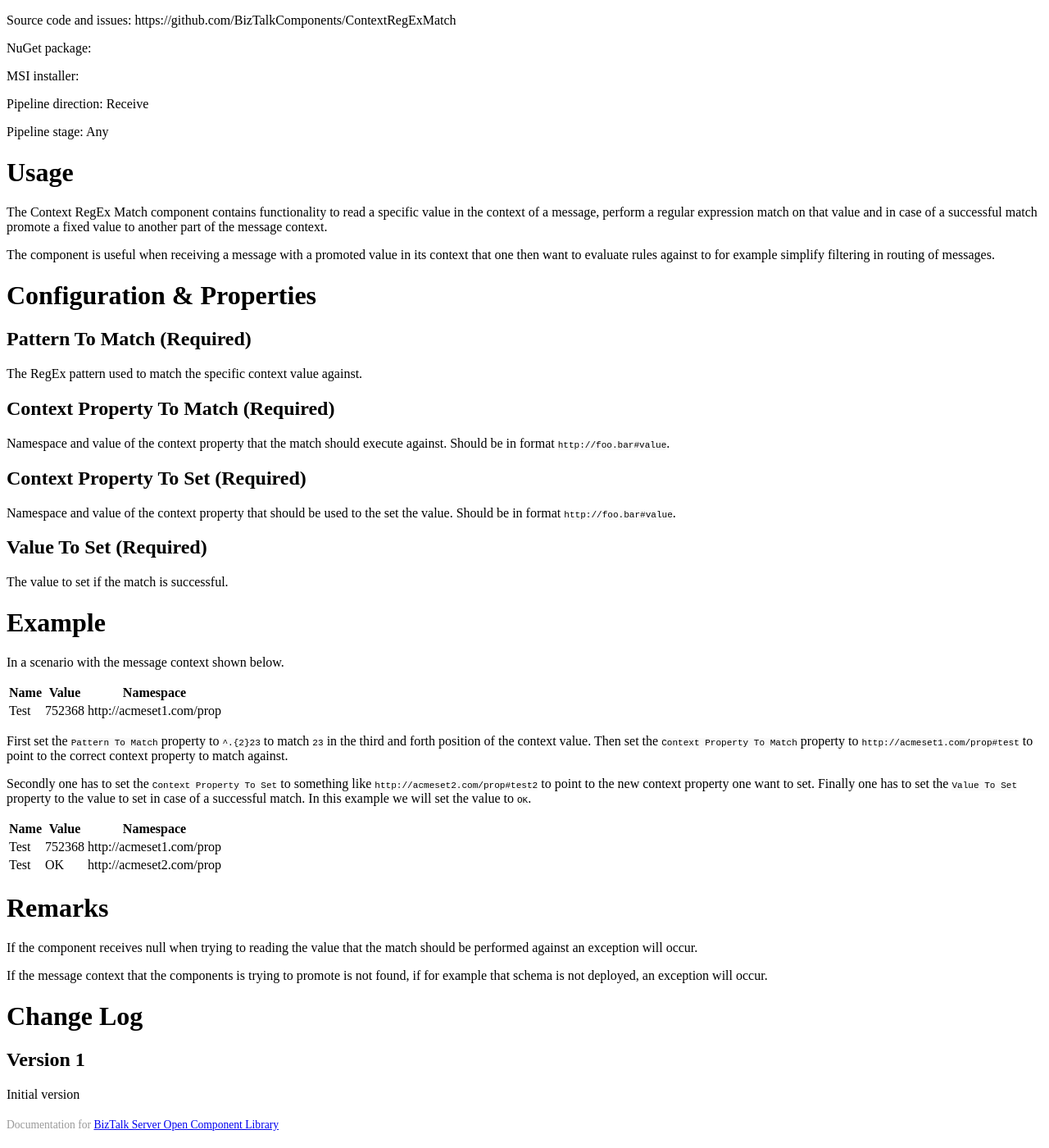
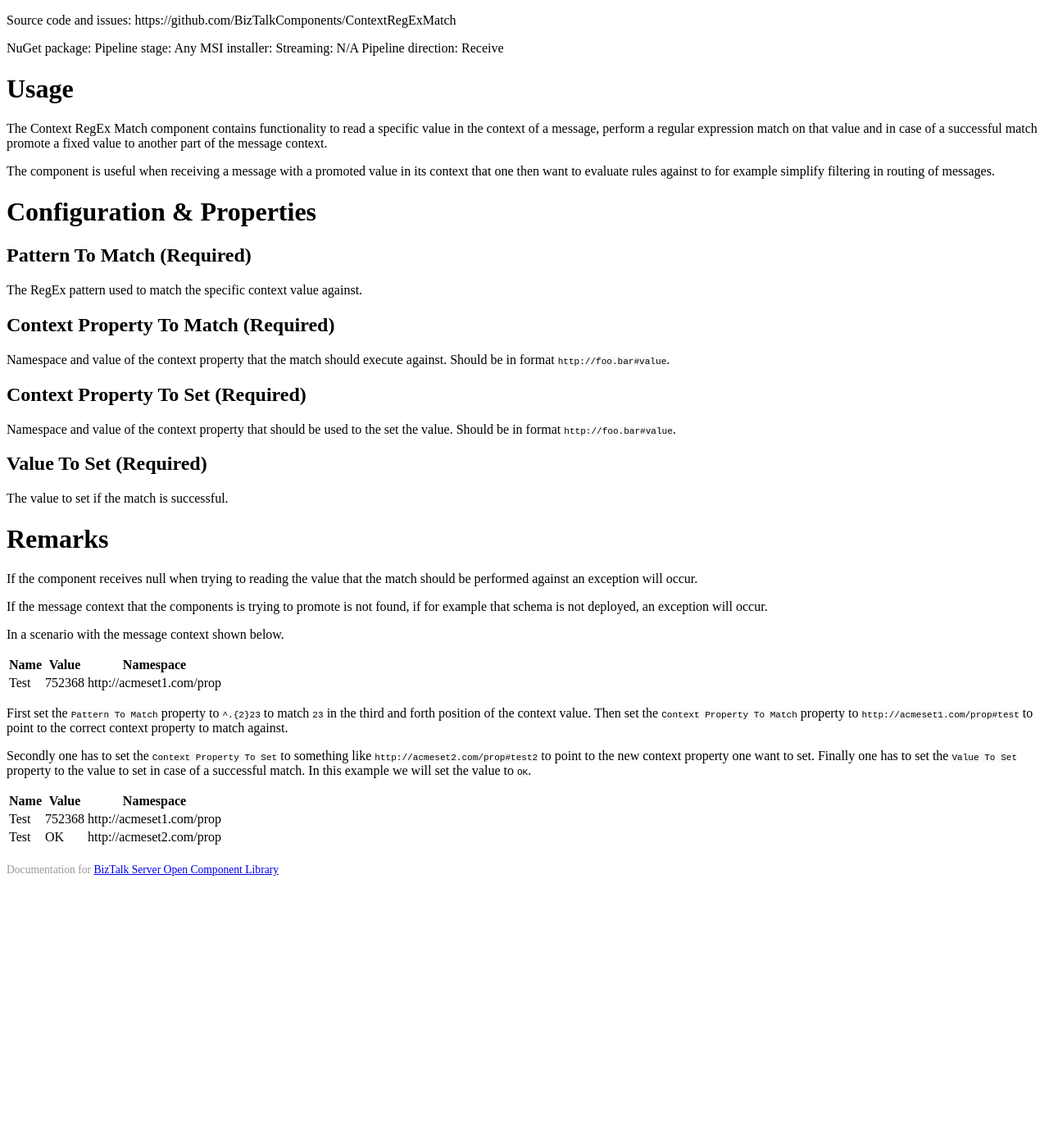
Before and after one commit to BizTalkComponents/BizTalkComponents.github.io, a Jekyll site: the page built from _posts/2014-11-14-context-regex-match.md, in a window 1280 px wide and 1400 px high, scrolled down 540 px. Shown: the whole window at 82% size. Built offline with Jekyll 4.4.1, drawn with Linux system fonts in a browser that asks for light colours; Markdown is read by kramdown in place of the engine named in the settings; a style sheet for code colours, icons or effects is not loaded; after the commit the page ends 1629 px from its top, so only the background shows below that; part of the change alters nothing that is shown.

Commit message:
Few changes to RegEx Match documentation

```diff
--- a/_posts/2014-11-14-context-regex-match.md
+++ b/_posts/2014-11-14-context-regex-match.md
@@ -8,12 +8,10 @@ date: 2014-11-14 12:00:00
 Source code and issues: https://github.com/BizTalkComponents/ContextRegExMatch
 
 NuGet package:
-
+Pipeline stage: Any
 MSI installer:
-
+Streaming: N/A
 Pipeline direction: Receive
-
-Pipeline stage: Any
 
 # Usage #
 The Context RegEx Match component contains functionality to read a specific value in the context of a message,
@@ -37,7 +35,12 @@ Should be in format `http://foo.bar#value`.
 ## Value To Set (Required) ##
 The value to set if the match is successful.
 
-# Example #
+# Remarks #
+If the component receives null when trying to reading the value that the match should be performed against an exception will occur.
+
+If the message context that the components is trying to promote is not found, if for example that schema is not deployed, an exception will occur.
+
+
 In a scenario with the message context shown below.
 
 Name | Value | Namespace
@@ -52,12 +55,3 @@ Name | Value | Namespace
 ---- | ----- | ---------
 Test | 752368 |  http://acmeset1.com/prop
 Test | OK |  http://acmeset2.com/prop
-
-# Remarks #
-If the component receives null when trying to reading the value that the match should be performed against an exception will occur.
-
-If the message context that the components is trying to promote is not found, if for example that schema is not deployed, an exception will occur.
-
-# Change Log #
-## Version 1 ##
-Initial version
```
